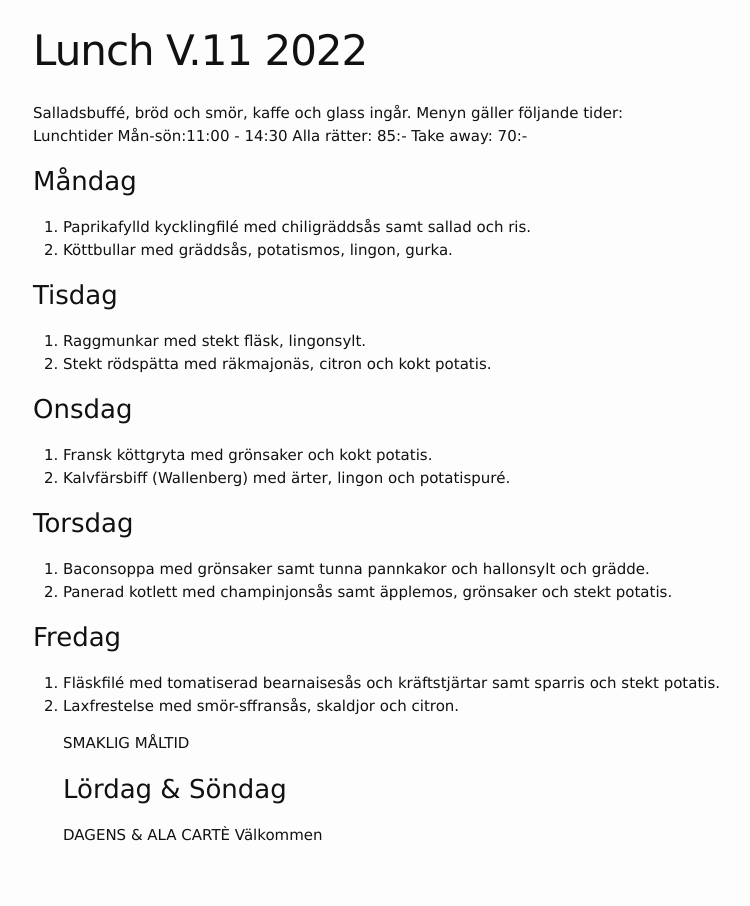
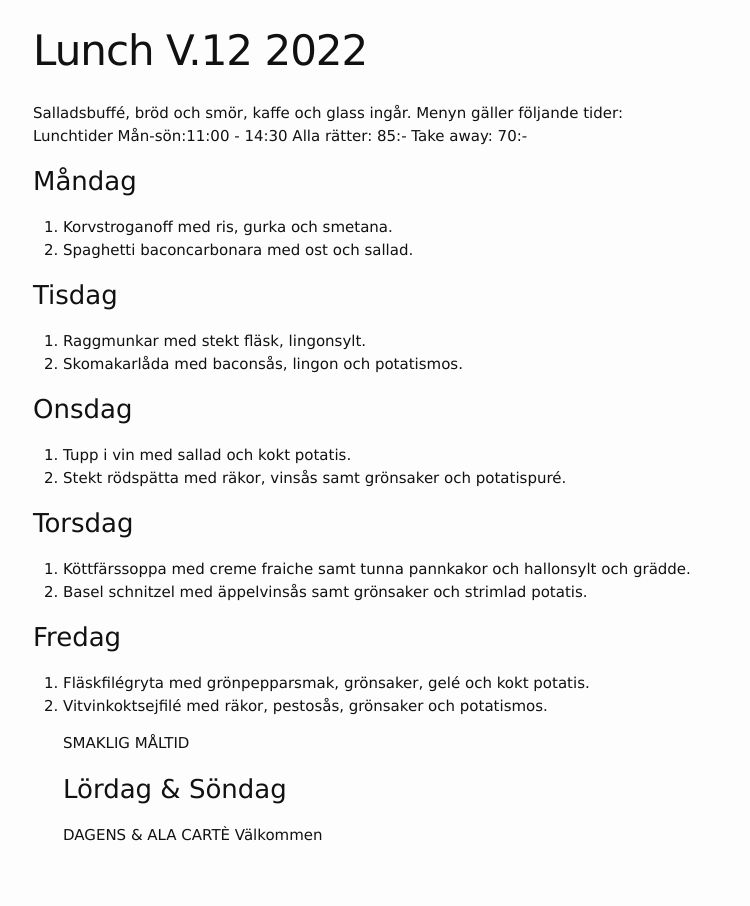
Before and after one commit to FarInn62/farinn62.github.io, a Jekyll site: the page built from lunch.md, in a window 1280 px wide. Shown: the whole page, without its empty margins (237-987 px from the left). Built offline with Jekyll 4.4.1, drawn with Linux system fonts in a browser that asks for light colours.

Commit message:
Update lunch.md

```diff
--- a/lunch.md
+++ b/lunch.md
@@ -1,6 +1,6 @@
 ---
 layout: foodmenu
-title: Lunch V.11  2022
+title: Lunch V.12  2022
 permalink: /lunch/
 published: true
 ---
@@ -10,24 +10,24 @@ Lunchtider  Mån-sön:11:00 - 14:30
 Alla rätter: 85:- Take away: 70:-
 
 ### Måndag
-1. Paprikafylld kycklingfilé med chiligräddsås samt sallad och ris.
-2. Köttbullar med gräddsås, potatismos, lingon, gurka.
+1. Korvstroganoff med ris, gurka och smetana.
+2. Spaghetti baconcarbonara med ost och sallad.
 
 ### Tisdag
 1. Raggmunkar med stekt fläsk, lingonsylt.
-2. Stekt rödspätta med räkmajonäs, citron och kokt potatis.
+2. Skomakarlåda med baconsås, lingon och potatismos.
 
 ### Onsdag
-1. Fransk köttgryta med grönsaker och kokt potatis.
-2. Kalvfärsbiff (Wallenberg) med ärter, lingon och potatispuré.
+1. Tupp i vin med sallad och kokt potatis.
+2. Stekt rödspätta med räkor, vinsås samt grönsaker och potatispuré.
 
 ### Torsdag
-1. Baconsoppa med grönsaker samt tunna pannkakor och hallonsylt och grädde.
-2. Panerad kotlett med champinjonsås samt äpplemos, grönsaker och stekt potatis.
+1. Köttfärssoppa med creme fraiche samt tunna pannkakor och hallonsylt och grädde.
+2. Basel schnitzel med äppelvinsås samt grönsaker och strimlad potatis.
 
 ### Fredag
-1. Fläskfilé med tomatiserad bearnaisesås och kräftstjärtar samt sparris och stekt potatis.
-2. Laxfrestelse med smör-sffransås, skaldjor och citron.
+1. Fläskfilégryta med grönpepparsmak, grönsaker, gelé och kokt potatis.
+2. Vitvinkoktsejfilé med räkor, pestosås, grönsaker och potatismos.
 
    SMAKLIG MÅLTID
    ### Lördag & Söndag
```
